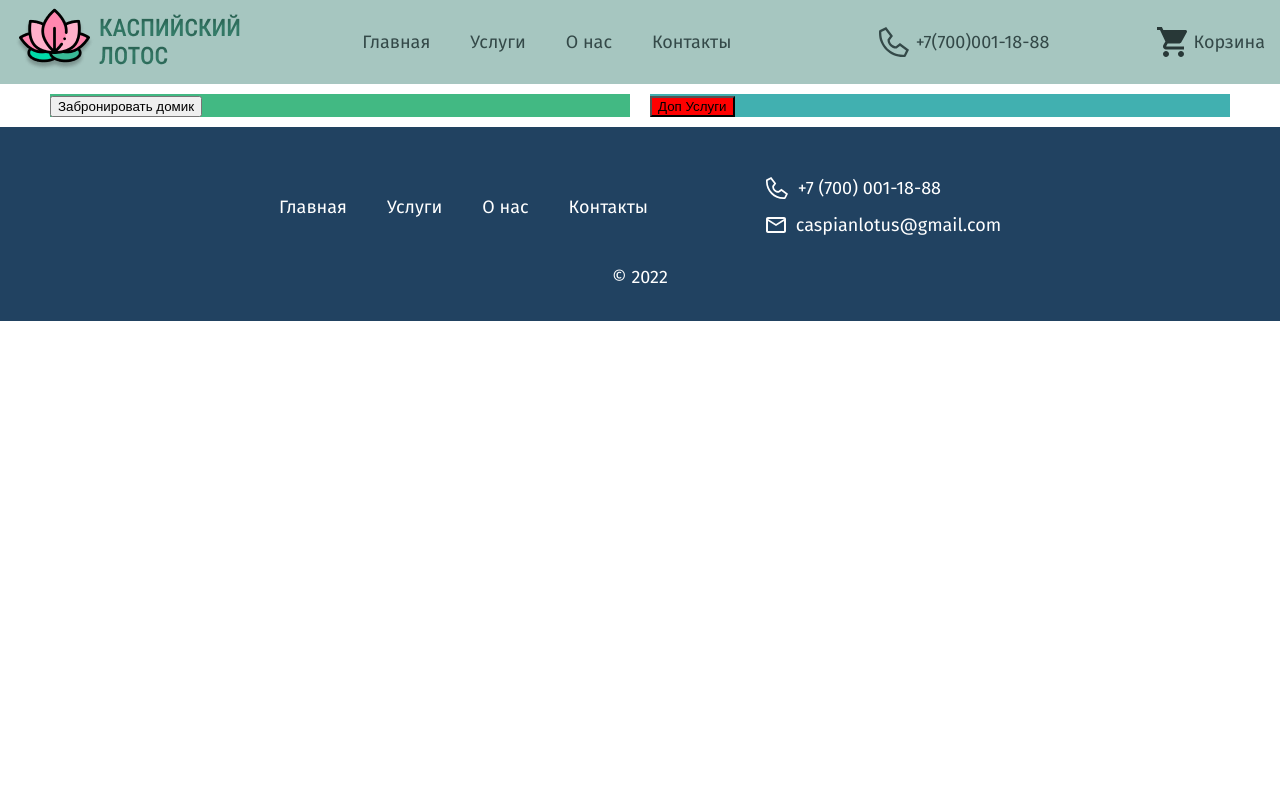
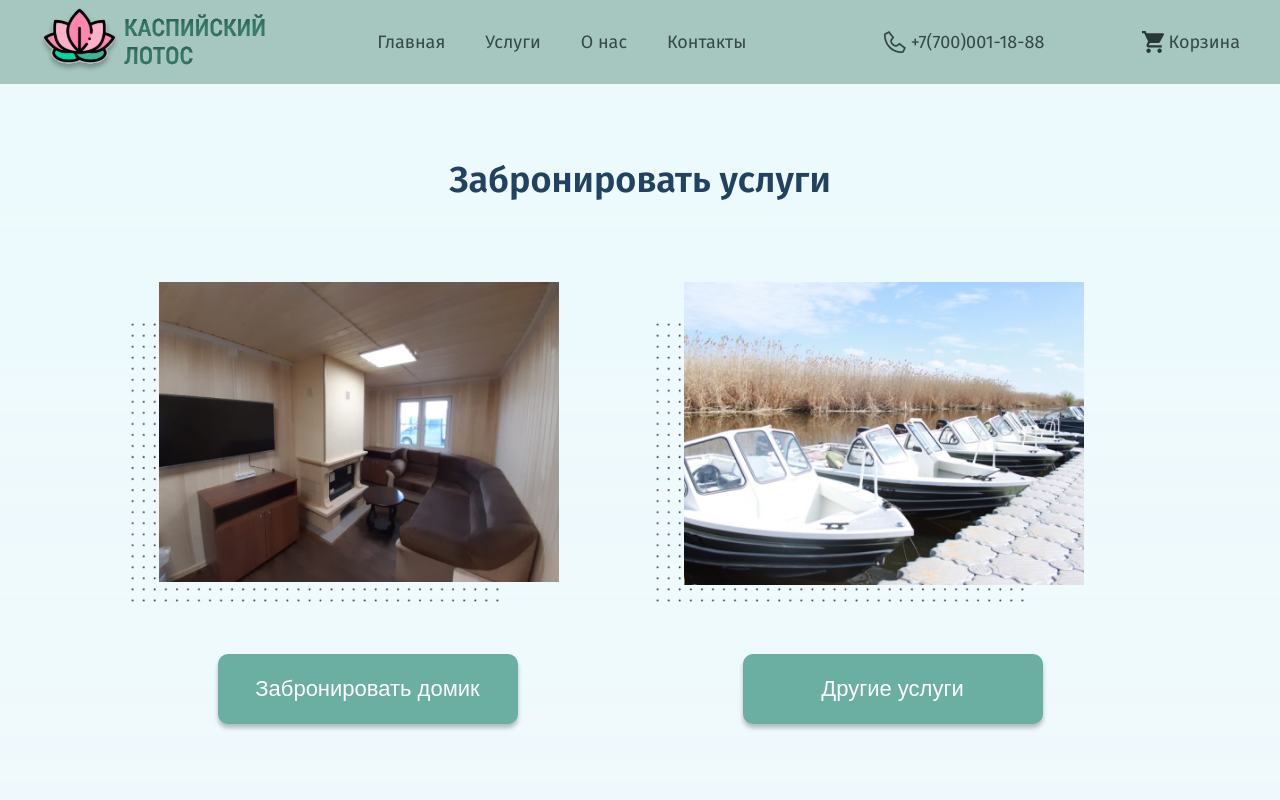
Before and after one commit to Mari525/lotus, a Vue app: page /services in a window 1280 px wide. Shown: the top 800 px of the page. Built offline with nearby package versions, Linux system fonts and the light colour scheme.

Commit message:
services

```diff
--- a/src/App.vue
+++ b/src/App.vue
@@ -28,11 +28,14 @@ import Footer from './components/Footer.vue'
 
 <style lang="scss">
 
+* {
+  box-sizing: border-box;
+}
+
 html, body {
   padding: 0;
   margin: 0;
   overflow-x: hidden;
-  box-sizing: border-box;
 }
 
 body {
--- a/src/components/Footer.vue
+++ b/src/components/Footer.vue
@@ -2,10 +2,10 @@
 	<div class="footer">
 		<div class="footer__wrapper">
 			<div class="footer__nav">
-					<router-link class="nav__link" :class="{active: $route.name === 'Main'}" to="/">Главная</router-link>
-					<router-link class="nav__link" :class="{active: $route.name === 'Services'}" to="/services">Услуги</router-link>
-					<router-link class="nav__link" :class="{active: $route.name === 'About'}" to="/about">О нас</router-link>
-					<router-link class="nav__link" :class="{active: $route.name === 'Contacts'}" to="/contacts">Контакты</router-link>
+					<router-link class="footer__link" :class="{active: $route.name === 'Main'}" to="/">Главная</router-link>
+					<router-link class="footer__link" :class="{active: $route.name === 'Services'}" to="/services">Услуги</router-link>
+					<router-link class="footer__link" :class="{active: $route.name === 'About'}" to="/about">О нас</router-link>
+					<router-link class="footer__link" :class="{active: $route.name === 'Contacts'}" to="/contacts">Контакты</router-link>
 			</div>
 			<div class="footer__contacts">
 				<a class="footer__phone" href="#">
@@ -35,16 +35,20 @@ export default {
 <style lang="scss">
 
 .footer {
-  padding: 50px 0 15px;
+  padding: 60px 0 20px;
   background-color: #214261;
   color: #ffffff;
 
   &__wrapper {
-    max-width: 800px;
+    max-width: 1000px;
     margin: 0 auto;
     display: flex;
     justify-content: space-around;
     align-items: center;
+  }
+
+  &__link {
+    margin-right: 50px;
   }
 
   a {
@@ -73,7 +77,7 @@ export default {
   }
 
   &__copyright {
-    margin-top: 30px;
+    margin-top: 40px;
     text-align: center;
   }
 }
--- a/src/components/Header.vue
+++ b/src/components/Header.vue
@@ -2,7 +2,7 @@
 	<div class="header">
 		<div class="header__wrapper">
 			<div class="logo">
-				<img src="@/assets/logo.png" alt="logo">
+				<img src="@/assets/logo.svg" alt="logo">
 			</div>
 			<div class="nav">
 				<div>
@@ -13,15 +13,15 @@
 				</div>
 			</div>
 			<a href="#" class="header__phone">
-				<svg width="30" height="30" viewBox="0 0 30 30" fill="none" xmlns="http://www.w3.org/2000/svg">
-				<path d="M26.8826 29.1422L26.9136 29.0927L30 22.8279L20.9842 16.066L16.836 19.177C15.2717 19.0839 13.7957 18.4205 12.6875 17.3123C11.5794 16.2042 10.916 14.7282 10.8229 13.1638L13.9339 9.01568L7.1722 0L0.959773 3.06074L0.907321 3.0865L0.857836 3.11753C0.594655 3.28087 0.377657 3.50885 0.227502 3.77977C0.0773469 4.05068 -0.000968187 4.35552 9.03442e-06 4.66527L8.96376e-06 6.28181C8.8276e-06 9.39653 0.613499 12.4807 1.80545 15.3584C2.99741 18.236 4.74449 20.8507 6.94693 23.0531C9.14937 25.2556 11.7641 27.0026 14.6417 28.1946C17.5193 29.3865 20.6035 30 23.7183 30H25.3349C25.6446 30.001 25.9495 29.9227 26.2204 29.7725C26.4913 29.6224 26.7193 29.4054 26.8826 29.1422ZM23.7183 27.6849C11.9165 27.6849 2.31514 18.0835 2.31514 6.28181V4.97376L6.47245 2.92589L11.0401 9.01612L8.49718 12.4068V12.7927C8.49976 15.1021 9.41832 17.3162 11.0513 18.9492C12.6843 20.5822 14.8984 21.5007 17.2078 21.5033H17.5937L20.9843 18.9604L27.0742 23.5275L25.0259 27.6849H23.7183Z" fill="#344948"/>
+				<svg width="25" height="25" viewBox="0 0 30 30" fill="none" xmlns="http://www.w3.org/2000/svg">
+					<path d="M26.8826 29.1422L26.9136 29.0927L30 22.8279L20.9842 16.066L16.836 19.177C15.2717 19.0839 13.7957 18.4205 12.6875 17.3123C11.5794 16.2042 10.916 14.7282 10.8229 13.1638L13.9339 9.01568L7.1722 0L0.959773 3.06074L0.907321 3.0865L0.857836 3.11753C0.594655 3.28087 0.377657 3.50885 0.227502 3.77977C0.0773469 4.05068 -0.000968187 4.35552 9.03442e-06 4.66527L8.96376e-06 6.28181C8.8276e-06 9.39653 0.613499 12.4807 1.80545 15.3584C2.99741 18.236 4.74449 20.8507 6.94693 23.0531C9.14937 25.2556 11.7641 27.0026 14.6417 28.1946C17.5193 29.3865 20.6035 30 23.7183 30H25.3349C25.6446 30.001 25.9495 29.9227 26.2204 29.7725C26.4913 29.6224 26.7193 29.4054 26.8826 29.1422ZM23.7183 27.6849C11.9165 27.6849 2.31514 18.0835 2.31514 6.28181V4.97376L6.47245 2.92589L11.0401 9.01612L8.49718 12.4068V12.7927C8.49976 15.1021 9.41832 17.3162 11.0513 18.9492C12.6843 20.5822 14.8984 21.5007 17.2078 21.5033H17.5937L20.9843 18.9604L27.0742 23.5275L25.0259 27.6849H23.7183Z" fill="#344948"/>
 				</svg>
 				+7(700)001-18-88
 			</a>
 			<router-link class="header__cart" :class="{active: $route.name === 'Cart'}" to="/cart">
-				<svg width="30" height="30" viewBox="0 0 30 30" fill="none" xmlns="http://www.w3.org/2000/svg">
-				<path d="M9 24C7.35 24 6.015 25.35 6.015 27C6.015 28.65 7.35 30 9 30C10.65 30 12 28.65 12 27C12 25.35 10.65 24 9 24ZM0 0V3H3L8.4 14.385L6.375 18.06C6.135 18.48 6 18.975 6 19.5C6 21.15 7.35 22.5 9 22.5H27V19.5H9.63C9.42 19.5 9.255 19.335 9.255 19.125L9.3 18.945L10.65 16.5H21.825C22.95 16.5 23.94 15.885 24.45 14.955L29.82 5.22C29.94 5.01 30 4.755 30 4.5C30 3.675 29.325 3 28.5 3H6.315L4.905 0H0ZM24 24C22.35 24 21.015 25.35 21.015 27C21.015 28.65 22.35 30 24 30C25.65 30 27 28.65 27 27C27 25.35 25.65 24 24 24Z" fill="#283837"/>
-			</svg>
+				<svg width="25" height="25" viewBox="0 0 30 30" fill="none" xmlns="http://www.w3.org/2000/svg">
+					<path d="M9 24C7.35 24 6.015 25.35 6.015 27C6.015 28.65 7.35 30 9 30C10.65 30 12 28.65 12 27C12 25.35 10.65 24 9 24ZM0 0V3H3L8.4 14.385L6.375 18.06C6.135 18.48 6 18.975 6 19.5C6 21.15 7.35 22.5 9 22.5H27V19.5H9.63C9.42 19.5 9.255 19.335 9.255 19.125L9.3 18.945L10.65 16.5H21.825C22.95 16.5 23.94 15.885 24.45 14.955L29.82 5.22C29.94 5.01 30 4.755 30 4.5C30 3.675 29.325 3 28.5 3H6.315L4.905 0H0ZM24 24C22.35 24 21.015 25.35 21.015 27C21.015 28.65 22.35 30 24 30C25.65 30 27 28.65 27 27C27 25.35 25.65 24 24 24Z" fill="#283837"/>
+				</svg>
 				Корзина
 			</router-link>
 		</div>
@@ -40,7 +40,7 @@ export default {
   background-color: #A6C6C0;
 
   &__wrapper {
-    max-width: 1250px;
+    max-width: 1200px;
     margin: 0 auto;
 
     display: flex;
@@ -59,9 +59,9 @@ export default {
     align-items: center;
 
     svg {
-      margin-right: 7px;
-      width: 30px;
-      height: 30px;
+      margin-right: 5px;
+      width: 22px;
+      height: 22px;
       fill: #283837;
     }
 }
--- a/src/views/Main.vue
+++ b/src/views/Main.vue
@@ -12,9 +12,14 @@
           </div>
         </div>
         <div class="promo__wrapper">
-          <p class="promo__text">
-            Проведите незабываемый отдых в живописном месте! Рекламный текст рекламный текст рекламный текст
-          </p>
+          <div>
+            <p class="promo__text">
+              Проведите незабываемый отдых в живописном месте!
+            </p>
+            <p class="promo__text">
+              Рекламный текст рекламный текст рекламный текст
+            </p>
+          </div>
           <router-link class="promo__link" to="/services">Забронировать домик</router-link>
         </div>
       </div>
@@ -52,12 +57,7 @@ export default {
     justify-content: center;
     align-items: center;
 
-    background-color: #05e8ba;
-    background-image: linear-gradient(315deg, #05e8ba 0%, #087ee1 74%);
-    background-size: 200% 100%;
-    background-position: 40% 0;
-    transition: background-position 0.5s ease;
-
+    background-color: #6BAEA2;
     box-shadow: 0px 4px 4px rgba(0, 0, 0, 0.25);
     border-radius: 10px;
 
@@ -67,7 +67,7 @@ export default {
     text-decoration: none;
 
     &:hover {
-      background-position: 80% 0;
+
     }
   }
 }
@@ -87,11 +87,11 @@ export default {
   &__bottom {
     grid-column: 1 / span 9;
     grid-row: 1;
-    padding-top: 20%;
+    padding-top: 10%;
   }
 
   img {
-    width: 100%;
+    max-width: 500px;
     display: block;
   }
 }
--- a/src/views/Services.vue
+++ b/src/views/Services.vue
@@ -1,7 +1,17 @@
 <template>
-  <div class="wrapper">
+  <div class="main services">
+    <h1 class="heading">Забронировать услуги</h1>
+    <div class="page-wrapper services__wrapper">
       <div class="book-home" :class="block_book">
-      <button @click="status2 = !status2">{{ btnBook }}</button>
+        <div class="photo-dots">
+          <div class="photo-dots__bottom">
+            <img src="@/assets/dots.png" alt="">
+          </div>
+          <div class="photo-dots__top">
+            <img src="@/assets/services1.jpg" alt="">
+          </div>
+        </div>
+        <button class="services__button" @click="status2 = !status2">{{ btnBook }}</button>
         <div :class="book_home">
           <nav>
             <strong>Категории:</strong>
@@ -30,7 +40,15 @@
 
 
       <div class="book-services" :class="block_services">
-      <button class="btn-services" @click="status = !status">{{ btnServices }}</button>
+        <div class="photo-dots">
+          <div class="photo-dots__bottom">
+            <img src="@/assets/dots.png" alt="">
+          </div>
+          <div class="photo-dots__top">
+            <img src="@/assets/services2.jpg" alt="">
+          </div>
+        </div>
+        <button class="services__button" @click="status = !status">{{ btnServices }}</button>
         <div :class="home">
           <nav>
             <strong>Категории:</strong>
@@ -52,6 +70,7 @@
               <p class="description">Описание: {{ product2.short_description }}</p>
               <p class="text-muted">{{ product2.category }}</p>
               <button class="view-product-btn" @click="viewProduct(product2)">Подробнее</button>
+            </div>
           </div>
         </div>
       </div>
@@ -132,7 +151,7 @@ export default {
     },
     btnServices: function () {
       if (this.status === false) {
-        return 'Доп Услуги'
+        return 'Другие услуги'
       }
       return 'Назад'
     },
@@ -170,6 +189,41 @@ export default {
 </script>
 
 <style lang="scss">
+
+.services {
+  &__wrapper {
+    display: flex;
+    justify-content: space-between;
+
+  }
+
+  .photo-dots {
+    img {
+      max-width: 400px;
+    }
+  }
+
+  &__button {
+    width: 300px;
+    height: 70px;
+    margin-top: 50px;
+    margin-right: 20px;
+
+    display: flex;
+    justify-content: center;
+    align-items: center;
+
+    background: #6BAEA2;
+    box-shadow: 0px 4px 4px rgba(0, 0, 0, 0.25);
+    border-radius: 10px;
+    border: none;
+
+    font-weight: 500;
+    font-size: 22px;
+    color: #ffffff;
+  }
+}
+
 .product-cards-container {
   display: flex;
   flex-wrap: wrap;
@@ -184,28 +238,17 @@ export default {
   display: none;
 }
 
-.btn-services {
-  background-color: red;
+.book-home,
+.book-services {
+  display: flex;
+  flex-direction: column;
+  align-items: center;
+
+  img {
+    max-width: 450px;
+  }
 }
 
-.wrapper {
-  max-width: 1200px;
-  margin: 0 auto;
-  display: flex;
-  justify-content: space-between;
-}
-
-.book-home {
-  width: 100%;
-  background-color: #42b983;
-  margin: 10px;
-}
-
-.book-services {
-  width: 100%;
-  background-color: #41b0b0;
-  margin: 10px;
-}
 .card {
   width: 80%;
   margin: 10%;
```
Also changed, not shown: src/assets/logo.png (deleted), src/assets/logo.svg (added). Lines whose indentation alone changed are shown as unchanged.
